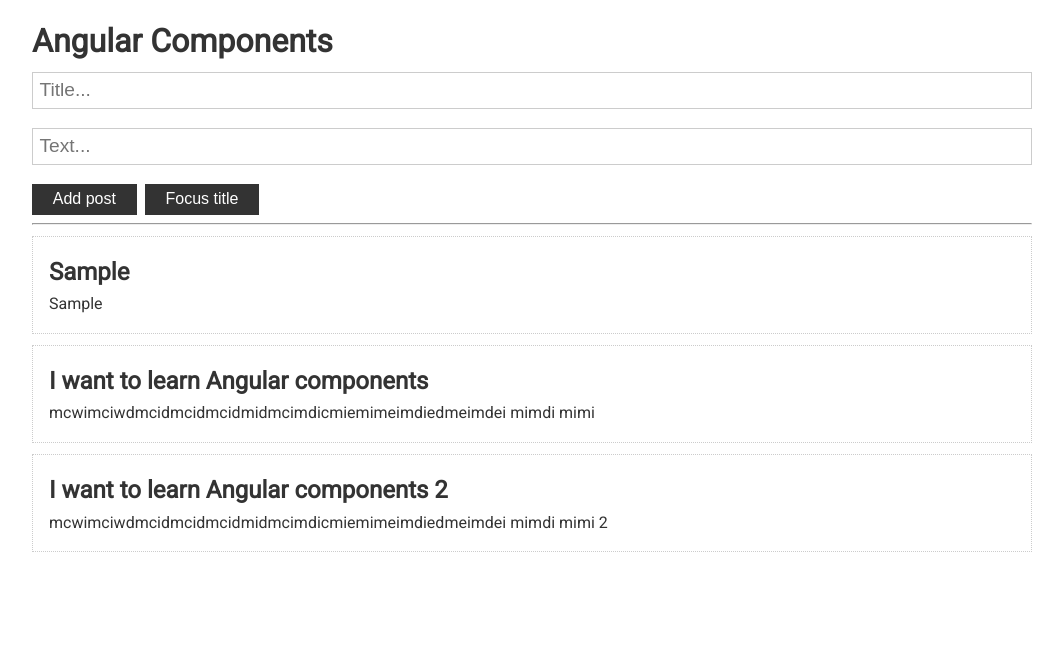
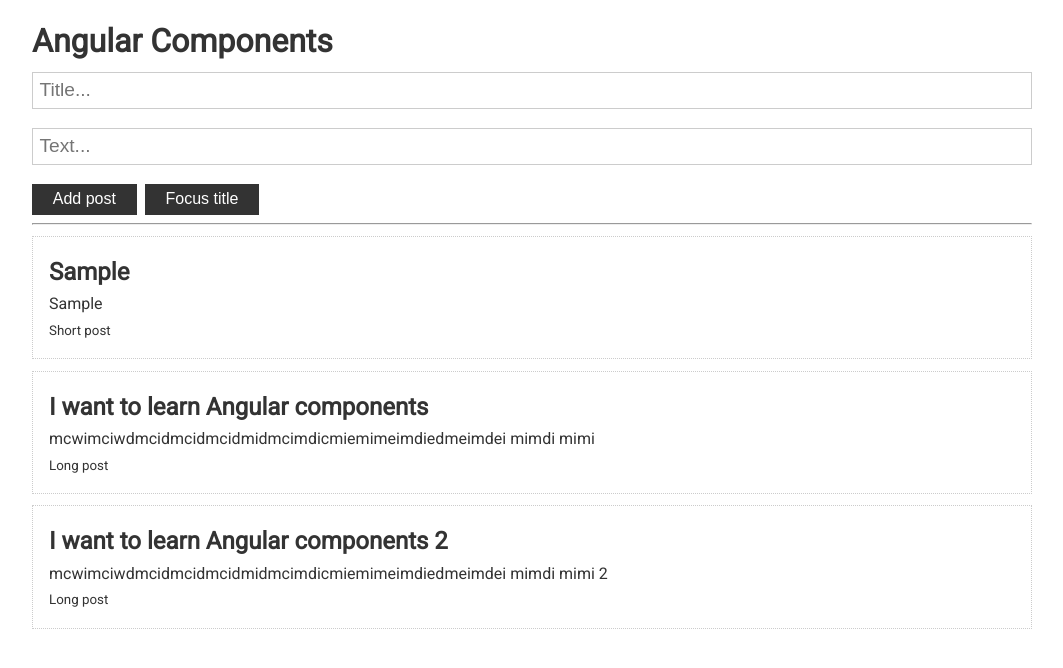
Before and after one commit to StasMirko/myAngular, an Angular app: page / in a window 1280 px wide. Both pictures are taken after typing "Sample", "Sample" into the empty fields and a click on the button "Add post". Shown: the top 668 px of the page, without its empty margins (108-1171 px from the left). Built offline with nearby package versions, Linux system fonts and the light colour scheme.

Commit message:
Передача HTML  в компонент

```diff
--- a/src/app/app.component.html
+++ b/src/app/app.component.html
@@ -7,5 +7,10 @@
   <app-post
   *ngFor="let p of posts"
   [post]="p"
-  ></app-post>
+  >
+    <small *ngIf="p.text.length > 10 else short">Long post</small>
+    <ng-template #short>
+      <small>Short post</small>
+    </ng-template>
+  </app-post>
 </div>
--- a/src/app/post/post.component.html
+++ b/src/app/post/post.component.html
@@ -1,4 +1,6 @@
 <div class="card">
   <h2>{{post.title}}</h2>
   <p>{{post.text}}</p>
+
+  <ng-content></ng-content>
 </div>
```
